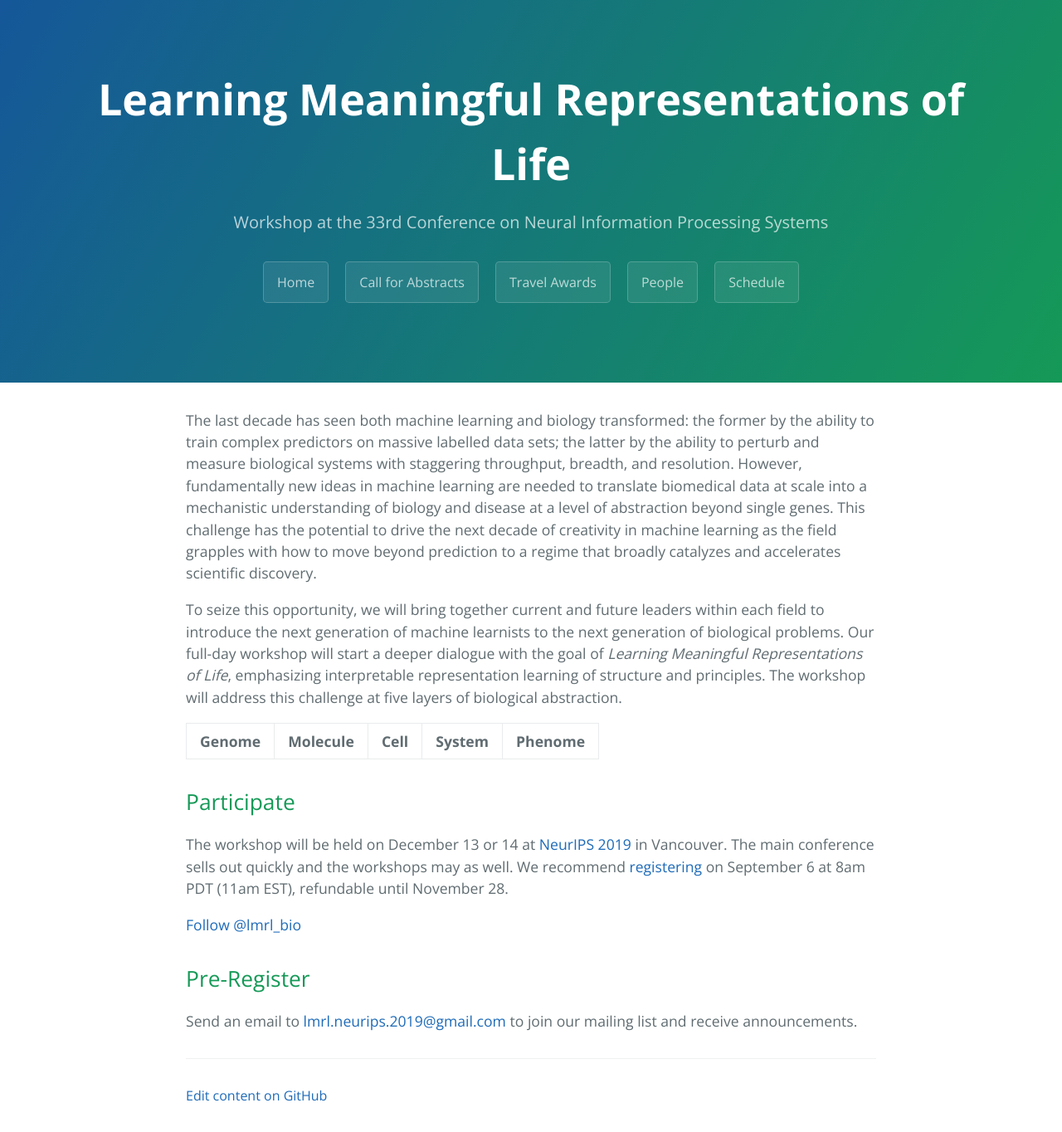
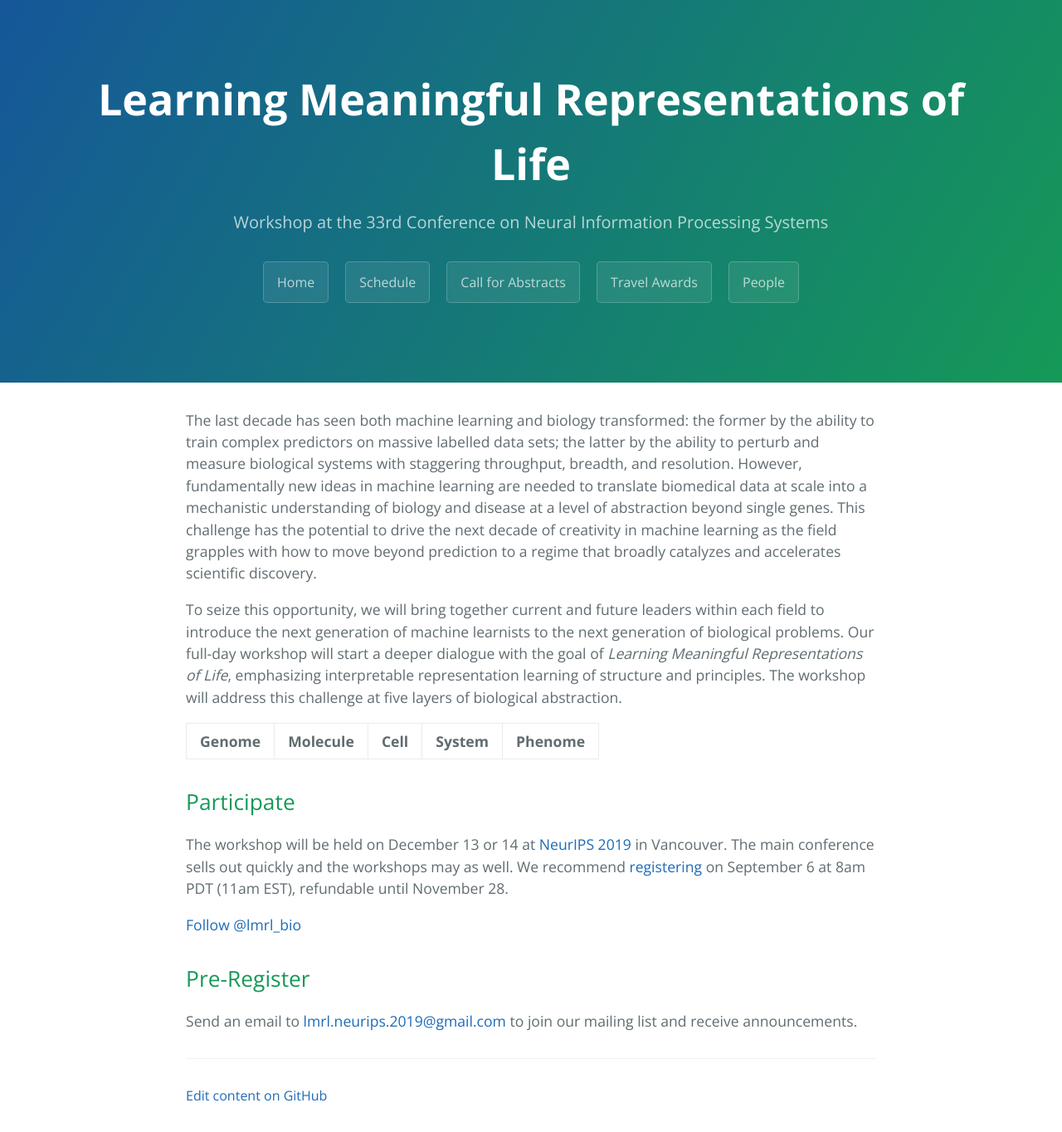
Before and after one commit to lmrl-bio/lmrl-bio.github.io, a Jekyll site: the page built from index.md, in a window 1280 px wide. Shown: the whole page at 83% size. Built offline with Jekyll 4.4.1, drawn with Linux system fonts in a browser that asks for light colours; comment, search, counter and statistics services are not loaded.

Commit message:
Update default.html

```diff
--- a/_layouts/default.html
+++ b/_layouts/default.html
@@ -26,10 +26,10 @@
       <h1 class="project-name">{{ site.title }}</h1>
       <h2 class="project-tagline">{{ page.description | default: site.description | default: site.github.project_tagline }}</h2>
       <a href="/" class="btn">Home</a>
+      <a href="/schedule" class="btn">Schedule</a>
       <a href="/call" class="btn">Call for Abstracts</a>
       <a href="/travel" class="btn">Travel Awards</a>
       <a href="/people" class="btn">People</a>
-      <a href="/schedule" class="btn">Schedule</a>
     </header>
 
     <main id="content" class="main-content" role="main">
```
